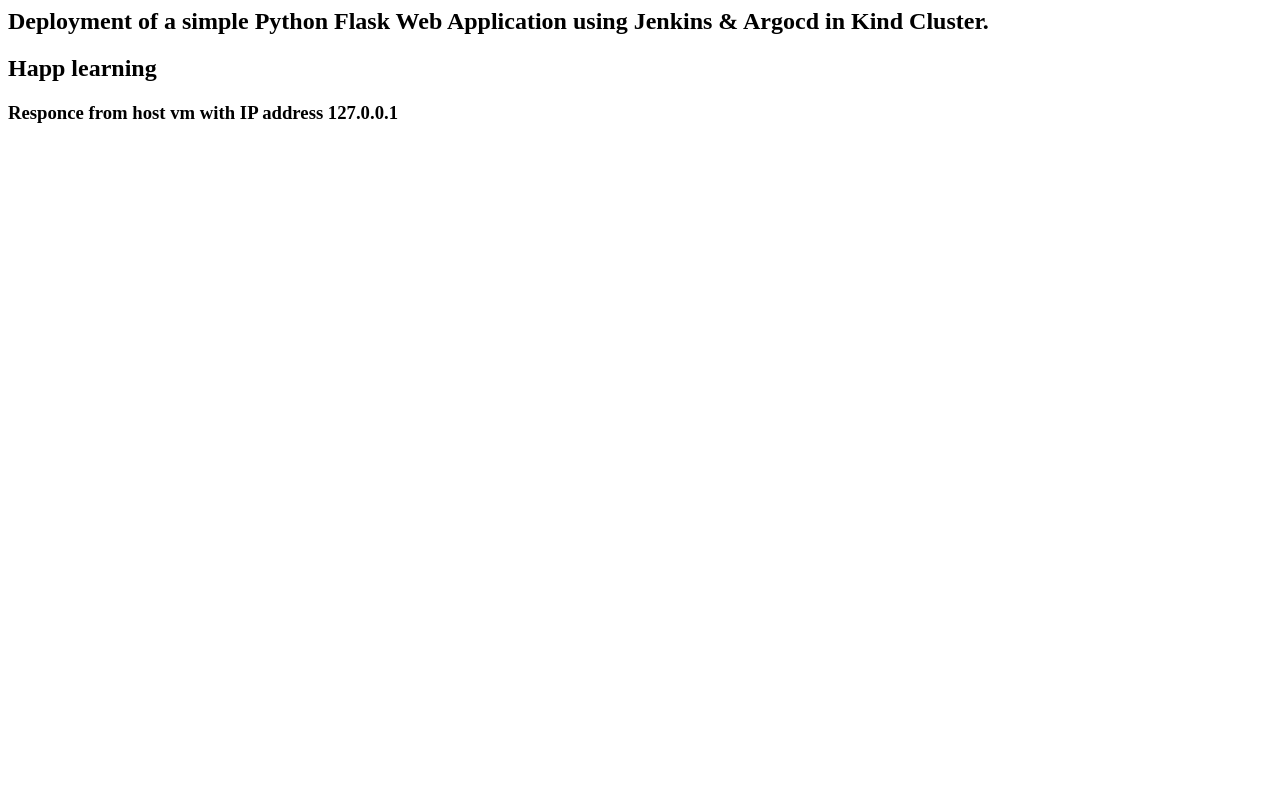
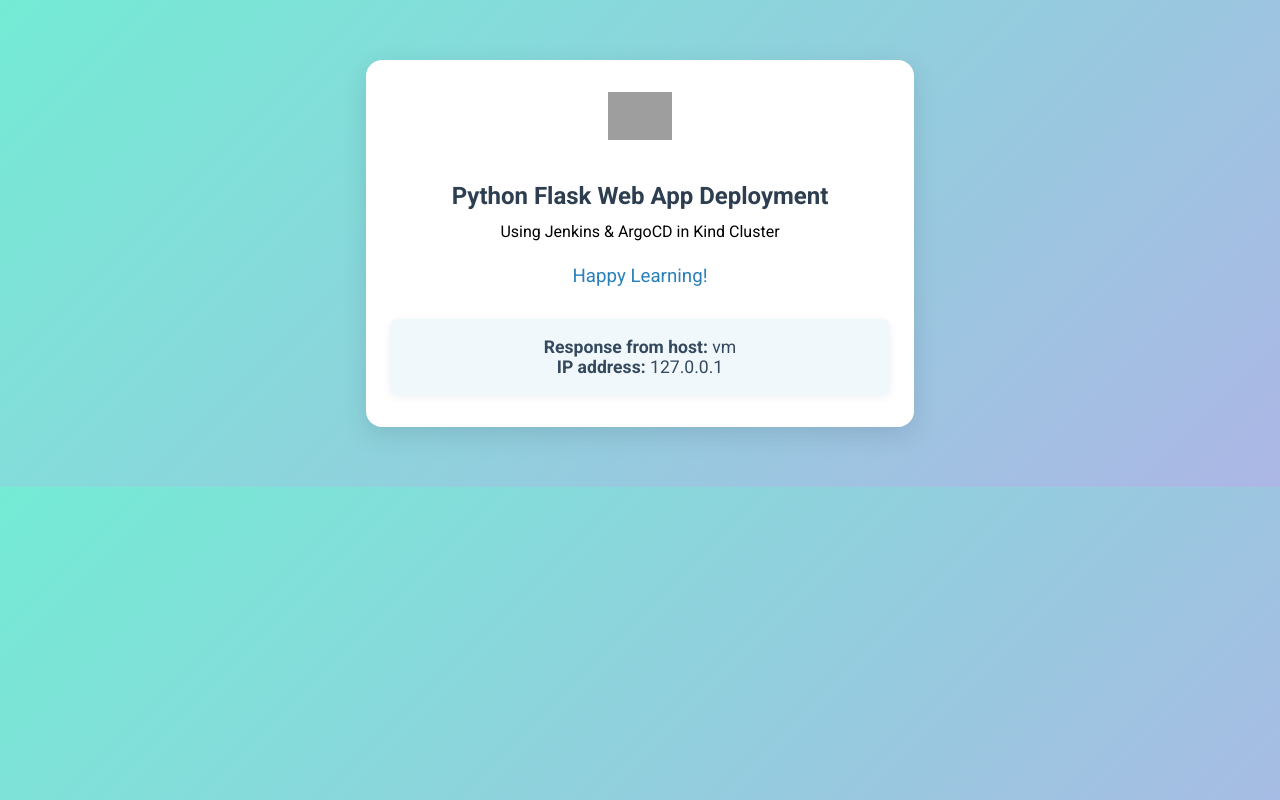
Before and after one commit to AjayKumarPatnaikuni/pyserverinfo-service, a Flask app: page / in a window 1280 px wide. Run offline with Flask 2, Linux system fonts and the light colour scheme; grey boxes are pictures that could not be loaded.

Commit message:
updated server.html

```diff
--- a/src/templates/server.html
+++ b/src/templates/server.html
@@ -1,12 +1,59 @@
+<!DOCTYPE html>
 <html>
 <head>
-    <title>
-        Deployment of Containerized Python Web Application
-    </title>
+    <title>Deployment of Containerized Python Web Application</title>
+    <link href="https://fonts.googleapis.com/css?family=Roboto:400,700&display=swap" rel="stylesheet">
+    <style>
+        body {
+            background: linear-gradient(135deg, #74ebd5 0%, #ACB6E5 100%);
+            font-family: 'Roboto', sans-serif;
+            margin: 0;
+            padding: 0;
+        }
+        .container {
+            max-width: 500px;
+            margin: 60px auto;
+            background: #fff;
+            border-radius: 16px;
+            box-shadow: 0 8px 24px rgba(44, 62, 80, 0.15);
+            padding: 32px 24px;
+            text-align: center;
+        }
+        h2 {
+            color: #2d3e50;
+            margin-bottom: 12px;
+            font-weight: 700;
+        }
+        h3 {
+            color: #2980b9;
+            margin-top: 24px;
+            font-weight: 400;
+        }
+        .server-info {
+            margin-top: 32px;
+            padding: 18px;
+            background: #f1f8fb;
+            border-radius: 8px;
+            box-shadow: 0 2px 8px rgba(44, 62, 80, 0.07);
+            font-size: 1.1em;
+            color: #34495e;
+        }
+        .logo {
+            width: 64px;
+            margin-bottom: 18px;
+        }
+    </style>
 </head>
 <body>
-  <h2>Deployment of a simple Python Flask Web Application using Jenkins & Argocd in Kind Cluster.</h2>
-  <h2>Happ learning</h2>
-  <h3>Responce from host {{ HOSTNAME }} with IP address {{ IP }}</h3>
+    <div class="container">
+        <img src="https://img.icons8.com/color/96/000000/server.png" alt="Server Icon" class="logo"/>
+        <h2>Python Flask Web App Deployment</h2>
+        <div>Using Jenkins &amp; ArgoCD in Kind Cluster</div>
+        <h3>Happy Learning!</h3>
+        <div class="server-info">
+            <strong>Response from host:</strong> <span>{{ HOSTNAME }}</span><br>
+            <strong>IP address:</strong> <span>{{ IP }}</span>
+        </div>
+    </div>
 </body>
 </html>
```
